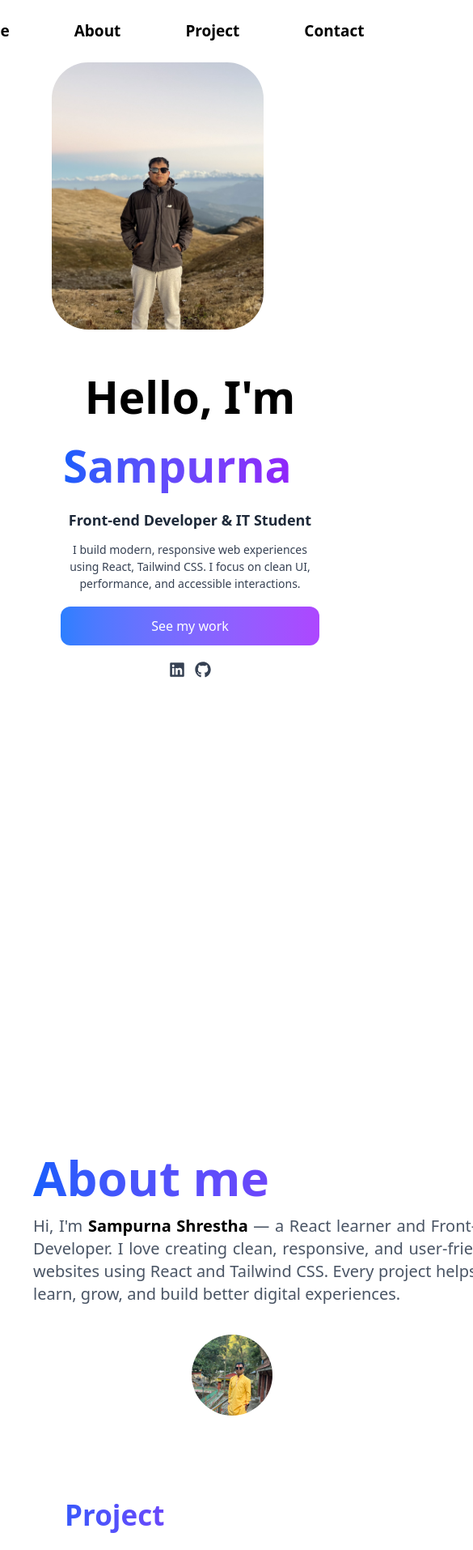
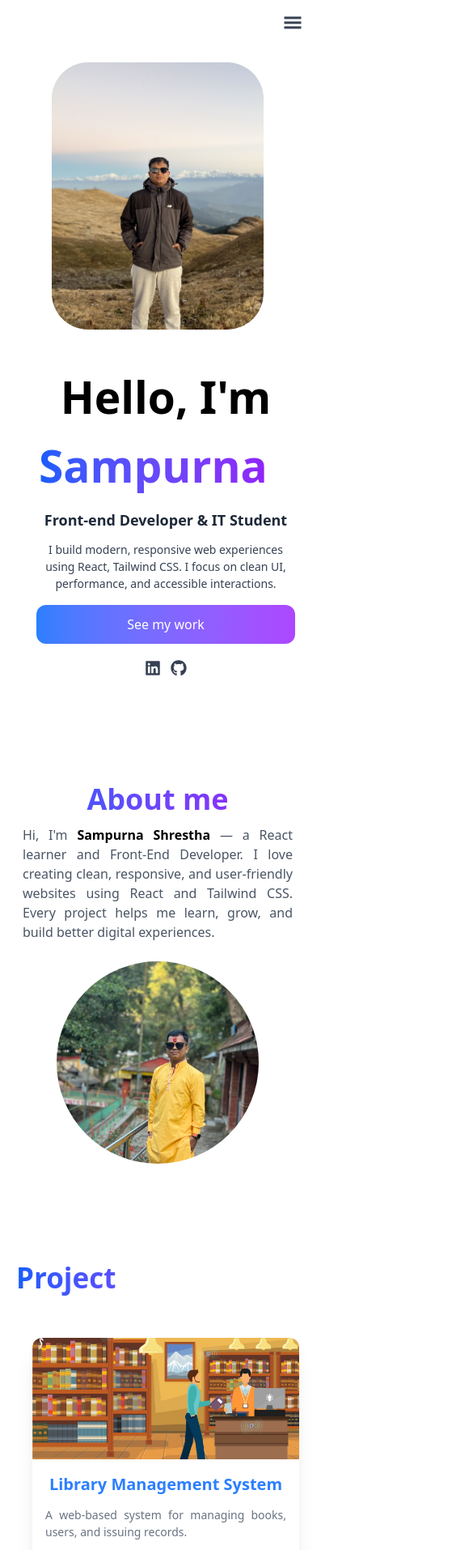
Before and after one commit to Sampurnashrestha/portfilo, a React (Vite) app: page / in a window 390 px wide. Shown: the top 1914 px of the page at 81% size, 585 px wide, since content can reach past the window. Built offline with nearby package versions, Linux system fonts and the light colour scheme.

Commit message:
Making responsive pages

```diff
--- a/src/App.css
+++ b/src/App.css
@@ -0,0 +1,43 @@
+
+#root {
+  max-width: 1280px;
+  margin: 0 auto;
+  padding: 2rem;
+  text-align: center;
+}
+
+.logo {
+  height: 6em;
+  padding: 1.5em;
+  will-change: filter;
+  transition: filter 300ms;
+}
+.logo:hover {
+  filter: drop-shadow(0 0 2em #646cffaa);
+}
+.logo.react:hover {
+  filter: drop-shadow(0 0 2em #61dafbaa);
+}
+
+@keyframes logo-spin {
+  from {
+    transform: rotate(0deg);
+  }
+  to {
+    transform: rotate(360deg);
+  }
+}
+
+@media (prefers-reduced-motion: no-preference) {
+  a:nth-of-type(2) .logo {
+    animation: logo-spin infinite 20s linear;
+  }
+}
+
+.card {
+  padding: 2em;
+}
+
+.read-the-docs {
+  color: #888;
+}
--- a/src/layout/Header.jsx
+++ b/src/layout/Header.jsx
@@ -1,12 +1,20 @@
 import { Link } from "react-scroll";
-import { motion } from 'framer-motion'
+import { motion } from "framer-motion";
+import { useState } from "react";
+import { GiHamburgerMenu } from "react-icons/gi";
 
 // eslint-disable-next-line react-refresh/only-export-components
 export const Active = {
-  link: " relative px-4 py-2 transition-all duration-300 after:content-[''] after:absolute after:left-0 after:-bottom-1 after:h-[2px] after:w-0 after:bg-blue-600 after:transition-all after:duration-300 hover:text-blue-600 hover:after:w-full cursor-pointer",
+  link:
+    "relative px-4 py-2 text-gray-700 text-xl font-medium transition-all duration-300 " +
+    "after:content-[''] after:absolute after:left-0 after:-bottom-1 after:h-[2px] " +
+    "after:w-0 after:bg-blue-600 after:transition-all after:duration-300 " +
+    "hover:text-blue-600 hover:after:w-full cursor-pointer",
 };
 
 const Header = () => {
+  const [open, setOpen] = useState(false);
+
   const links = [
     { name: "Home", to: "home" },
     { name: "About", to: "about" },
@@ -15,33 +23,70 @@ const Header = () => {
   ];
 
   return (
-    <>
-      <div className=" h-[65px] bg-white fixed top-0 left-0 w-full z-50 ">
-        <nav className="flex flex-row gap-16 pt-6 justify-center items-center text-[19px] font-semibold  ">
+    <header className="fixed top-0 left-0 w-full z-50 bg-white/80 ">
+      <nav className="max-w-7xl mx-auto px-4 py-4 relative">
+
+        {/* Desktop Center Menu */}
+        <div className="hidden md:flex justify-center gap-8">
           {links.map((link, index) => (
             <motion.div
               key={index}
-              initial={{opacity:0,y:0}}
-              animate={{opacity:2,y:0}}
-              transition={{duration: 1.5, ease: "easeOut", delay:0.4}}
-
+              initial={{ opacity: 0}}
+              animate={{ opacity: 1}}
+              transition={{ duration: 0.6, delay: index * 0.1 }}
             >
               <Link
                 to={link.to}
                 className={Active.link}
                 smooth={true}
-                duration={300}
-                offset={-65}
-                // spy={true}
-                activeClass="text-blue-500 "
+                duration={400}
+                offset={-80}
+                spy={true}
+                activeClass="text-blue-600 after:w-full"
               >
                 {link.name}
               </Link>
             </motion.div>
           ))}
-        </nav>
-      </div>
-    </>
+        </div>
+
+        {/* Mobile Hamburger */}
+        <button
+          className="md:hidden absolute right-4 top-4 text-2xl text-gray-700"
+          onClick={() => setOpen(!open)}
+        >
+          {open ? "×" : <GiHamburgerMenu />}
+        </button>
+      </nav>
+
+      {/* Mobile Menu */}
+      {open && (
+        <motion.div
+          initial={{ height: 0, opacity: 0 }}
+          animate={{ height: "auto", opacity: 1 }}
+          transition={{ duration: 0.3 }}
+          className="md:hidden bg-white shadow-md"
+        >
+          <div className="flex flex-col items-center gap-4 py-4">
+            {links.map((link, index) => (
+              <Link
+                key={index}
+                to={link.to}
+                className="text-lg font-medium text-gray-700"
+                smooth={true}
+                duration={400}
+                offset={-80}
+                spy={true}
+                onClick={() => setOpen(false)}
+                activeClass="text-blue-600"
+              >
+                {link.name}
+              </Link>
+            ))}
+          </div>
+        </motion.div>
+      )}
+    </header>
   );
 };
 
--- a/src/layout/Layout.jsx
+++ b/src/layout/Layout.jsx
@@ -4,6 +4,7 @@ import Home from "../pages/Home";
 import About from "../pages/About";
 import Contact from "../pages/Contact";
 import Header from "./Header";
+import Footer from "./Footer";
 import Project from "../pages/Project";
 
 const Layout = () => {
@@ -26,6 +27,7 @@ const Layout = () => {
         <section name="contact">
           <Contact />
         </section>
+          <Footer />
       </BrowserRouter>
     </div>
   );
--- a/src/pages/About.jsx
+++ b/src/pages/About.jsx
@@ -2,34 +2,28 @@ import Img from "../assets/about.jpeg";
 
 const About = () => {
   return (
-
-    <div className="min-h-screen min-w-full flex flex-col-reverse lg:flex-row gap-9 pt-[130px] px-[25px] lg:px-[40px] bg-gradient-to-br from-blue-90 to-purple-90">
-
-      <div className="pl-53   ">
-        <img
-          src={Img}
-          alt="about_profile"
-          className="w-[100px] h-[100px] lg:w-[400px] lg:h-[400px] rounded-full object-cover"
-        />
-      </div>
-
-
-      <div className="w-[600px] pl-4 mt-24">
-        <h1 className="font-extrabold bg-gradient-to-r from-blue-600 to-purple-600 bg-clip-text text-transparent text-6xl text-left">
+    <div className="min-h-[700px] lg:min-h-[900px] w-full flex flex-col lg:flex-row-reverse items-center lg:items-start gap-6 lg:gap-9 pt-[100px] lg:pt-[110px] px-5 lg:px-20 bg-gradient-to-br from-blue-90 to-purple-90">
+      <div className="  lg:flex-1 mt-8 lg:mt-25 text-center lg:text-left px-2 lg:px-0">
+        <h1 className="font-extrabold bg-gradient-to-r from-blue-600 to-purple-600 bg-clip-text text-transparent text-4xl sm:text-5xl lg:text-6xl">
           About me
         </h1>
-        <p className="pt-4 text-xl text-justify text-gray-600">
+        <p className="pt-3 text-base sm:text-lg lg:text-xl text-justify text-gray-600">
           Hi, I'm{" "}
-          <span className="font-bold text-black">Sampurna Shrestha </span> — a
+          <span className="font-bold text-black">Sampurna Shrestha</span> — a
           React learner and Front-End Developer. I love creating clean,
           responsive, and user-friendly websites using React and Tailwind CSS.
           Every project helps me learn, grow, and build better digital
           experiences.
         </p>
       </div>
-
+      <div className="flex justify-center lg:justify-start">
+        <img
+          src={Img}
+          alt="about_profile"
+          className="w-[250px] h-[250px] sm:w-[250px] sm:h-[250px] lg:w-[400px] lg:h-[400px] rounded-full object-cover"
+        />
+      </div>
     </div>
-
   );
 };
 
--- a/src/pages/Contact.jsx
+++ b/src/pages/Contact.jsx
@@ -5,23 +5,33 @@ const Contact = () => {
   const contact = {
     email: "sampurnashrsth@gmail.com",
     number: 9843098663,
-    address: "Kathmandu,Nepal",
+    address: "Kathmandu, Nepal",
     status: "Available for Internship, Freelance",
     gitHub: "https://github.com/Sampurnashrestha",
     linkedin: "https://www.linkedin.com/in/sampurna-shrestha-4238032aa/",
     instagram: "https://www.instagram.com/sampurna.x.stha/",
-    text : "text-[16px] text-gray-500 cursor-default ",
+    text: "text-[16px] sm:text-[18px] text-gray-500",
   };
+
   return (
-    <>
-      <div className="min-h-[350px] min-w-full flex flex-col justify-center items-center  gap-1">
-        <h2 className="text-5xl font-bold bg-gradient-to-r from-blue-600 to-purple-600 bg-clip-text text-transparent mb-2">Contact</h2>
+    <div className="min-h-[350px] w-full flex flex-col items-center pt-20 gap-6 px-5 sm:px-10 lg:px-20 bg-gradient-to-br from-blue-90 to-purple-90">
+      <h2 className="text-4xl sm:text-5xl lg:text-5xl font-bold bg-gradient-to-r from-blue-600 to-purple-600 bg-clip-text text-transparent mb-6">
+        Contact
+      </h2>
+
+      <div className="flex flex-col lg:flex-row w-full justify-center gap-10 lg:gap-70 flex-wrap">
+
+        {/* Contact info */}
+        <div className="flex flex-col items-center lg:items-start gap-2">
           <span className={contact.text}>{contact.email}</span>
-
           <span className={contact.text}>{contact.number}</span>
           <span className={contact.text}>{contact.address}</span>
+          <span className={contact.text}>{contact.status}</span>
+        </div>
 
-        <div className="flex text-[20px] lg:text-[28px]  justify-center lg:justify-start gap-3 mt-5  mb-1 ">
+        {/* Social links & CV */}
+        <div className="flex flex-col items-center pt-0 lg:pt-8 lg:items-start gap-4">
+          <div className="flex gap-5 text-2xl sm:text-3xl lg:text-3xl">
             <a href={contact.linkedin}>
               <FaLinkedin className="text-gray-700 hover:scale-105 hover:text-blue-500 transition" />
             </a>
@@ -32,17 +42,18 @@ const Contact = () => {
               <FaInstagram className="text-gray-700 hover:scale-105 hover:text-blue-500 transition" />
             </a>
           </div>
-        <span className={contact.text}>{contact.status}</span>
+
           <a
             href="/public/cv/resume.pdf"
             download
-         className="bg-gradient-to-r from-blue-500 to-purple-500 bg-clip-text text-transparent"
+            className="bg-gradient-to-r from-blue-500 to-purple-500 bg-clip-text text-transparent text-lg sm:text-xl"
           >
             Download CV
           </a>
         </div>
 
-    </>
+      </div>
+    </div>
   );
 };
 
--- a/src/pages/Home.jsx
+++ b/src/pages/Home.jsx
@@ -21,11 +21,11 @@ export const Links = {
 const Home = () => {
 
   return (
-    <div className="min-h-screen min-w-full flex flex-col-reverse lg:flex-row mt-15 px-[25px] lg:px-[30px] bg-gradient-to-br from-blue-90 to-purple-90">
+    <div className="min-h-[500px] lg:min-h-[900px] min-w-full flex flex-col-reverse lg:flex-row mt-15 px-[25px] lg:px-[30px] bg-gradient-to-br from-blue-90 to-purple-90">
       <div className="flex-1 mt-10 lg:mt-35 pl-5 lg:pl-50 text-center lg:text-left">
         <motion.div
-          initial={{ opacity: 0, x: 0 }}
-          animate={{ opacity: 1, x: 30 }}
+          initial={{ opacity: 0 }}
+          animate={{ opacity: 1 }}
           transition={{ duration: 1.5, delay: 0.4, ease: "easeOut" }}
         >
           <h1 className="text-[55px] lg:text-[85px] font-extrabold leading-[85px]">
@@ -53,11 +53,11 @@ const Home = () => {
           </p>
         </motion.div>
         <motion.div
-          initial={{ opacity: 0, x: 30, y: 0 }}
-          animate={{ opacity: 1, x: 30, y: 2 }}
+          initial={{ opacity: 0 }}
+          animate={{ opacity: 1 }}
           transition={{ duration: 1.5, delay: 1, ease: "easeOut" }}
         >
-          <div className="mt-4 flex flex-col lg:flex-row gap-[20px]">
+          <div className="mt-4 flex flex-col lg:flex-row gap-[10px]">
             <a
               href="#project"
               className="bg-gradient-to-r from-blue-500 to-purple-500  px-6 py-3 rounded-xl text-white backdrop-blur-lg hover:scale-110 transition-all  duration-300"
--- a/src/pages/Project.jsx
+++ b/src/pages/Project.jsx
@@ -1,5 +1,5 @@
 import React from "react";
-import {Link} from "react-router-dom"
+import { Link } from "react-router-dom";
 import { FaHtml5, FaCss3Alt, FaPhp, FaReact } from "react-icons/fa";
 import { SiMysql, SiTailwindcss } from "react-icons/si";
 import LibraryImg from "../assets/project/Library.png";
@@ -15,7 +15,6 @@ const projectWork = [
       "A web-based system for managing books, users, and issuing records.",
     image: LibraryImg,
     git: "https://github.com/Sampurnashrestha/library_management_system.git",
-    // live : ""
   },
   {
     id: 2,
@@ -25,7 +24,6 @@ const projectWork = [
       "A web-based system for managing event, booking, people and records.",
     image: EventImg,
     git: "https://github.com/Sampurnashrestha/event_management.git",
-    // live : ""
   },
   {
     id: 3,
@@ -49,21 +47,18 @@ const techIcons = {
 const Project = () => {
   return (
     <>
-      <div className="min-h-screen min-w-full flex flex-col  pl-10">
-        <div className=" text-[35px] lg:text-[65px] font-bold leading-[85px] mt-20  ">
-
-          <h2 className="bg-gradient-to-r from-blue-600 to-purple-600 bg-clip-text text-transparent pb-3 pl-10">
+      <div className="min-h-[600px] w-full flex flex-col pl-5 sm:pl-10 lg:pl-10">
+        <div className="text-[35px] sm:text-[45px] lg:text-[65px] font-bold leading-[85px] lg:mt-10">
+          <h2 className="bg-gradient-to-r from-blue-600 to-purple-600 bg-clip-text text-transparent pb-3 pl-0 sm:pl-10">
             Project
           </h2>
-
         </div>
 
-        <div className="flex flex-wrap  ">
-
+        <div className="flex flex-wrap justify-center lg:justify-start">
           {projectWork.map((project) => (
             <div
               key={project.id}
-              className="bg-white shadow-xl h-[380px] w-[300px] ml-10 m-5 rounded-xl hover:scale-103 transition duration-300 "
+              className="bg-white shadow-xl h-[380px] w-[90%] sm:w-[300px] m-5 rounded-xl hover:scale-103 transition duration-300"
             >
               <div className="w-full h-[150px] overflow-hidden rounded-t-xl bg-gray-100">
                 {project.image ? (
@@ -78,28 +73,27 @@ const Project = () => {
                   </div>
                 )}
               </div>
-              <div className="mt-4 text-center text-blue-500 text-[20px] font-semibold  cursor-default">
+              <div className="mt-4 text-center text-blue-500 text-[20px] font-semibold cursor-default">
                 <h3>{project.title}</h3>
               </div>
-              <div className="text-[14px] text-gray-500  cursor-default  ">
-                <p className="mt-3  px-4 text-justify line-cl">
-                  {project.description}
-                </p>
+              <div className="text-[14px] text-gray-500 cursor-default">
+                <p className="mt-3 px-4 text-justify line-cl">{project.description}</p>
               </div>
 
-              <div className="flex flex-row justify-center  items-center gap-2 ">
-                <span className="text-md mt-1 text-gray-500 cursor-default">Technology:</span>{" "}
-                <div className="flex gap-3 mt-3 text-3xl cursor-pointer" >
+              <div className="flex flex-row justify-center items-center gap-2">
+                <span className="text-md mt-1 text-gray-500 cursor-default">
+                  Technology:
+                </span>
+                <div className="flex gap-3 mt-3 text-3xl cursor-pointer">
                   {project.tech.map((t, index) => (
                     <span key={index} title={t} className="hover:scale-110">
                       {techIcons[t]}
                     </span>
                   ))}
-
                 </div>
               </div>
 
-              <div className="flex flex-row justify-center items-center gap-8 mt-6 ">
+              <div className="flex flex-row justify-center items-center gap-8 mt-6 flex-wrap">
                 <Link
                   className="bg-blue-500 text-white p-1 px-3 h-8 text-[16px] rounded hover:bg-blue-600 hover:scale-108 transition duration-300"
                   to={project.git}
@@ -115,9 +109,7 @@ const Project = () => {
               </div>
             </div>
           ))}
-
         </div>
-
       </div>
     </>
   );
```
Also changed, not shown: src/layout/Footer.jsx (added, +14 -0 lines). Lines whose indentation alone changed are shown as unchanged.
